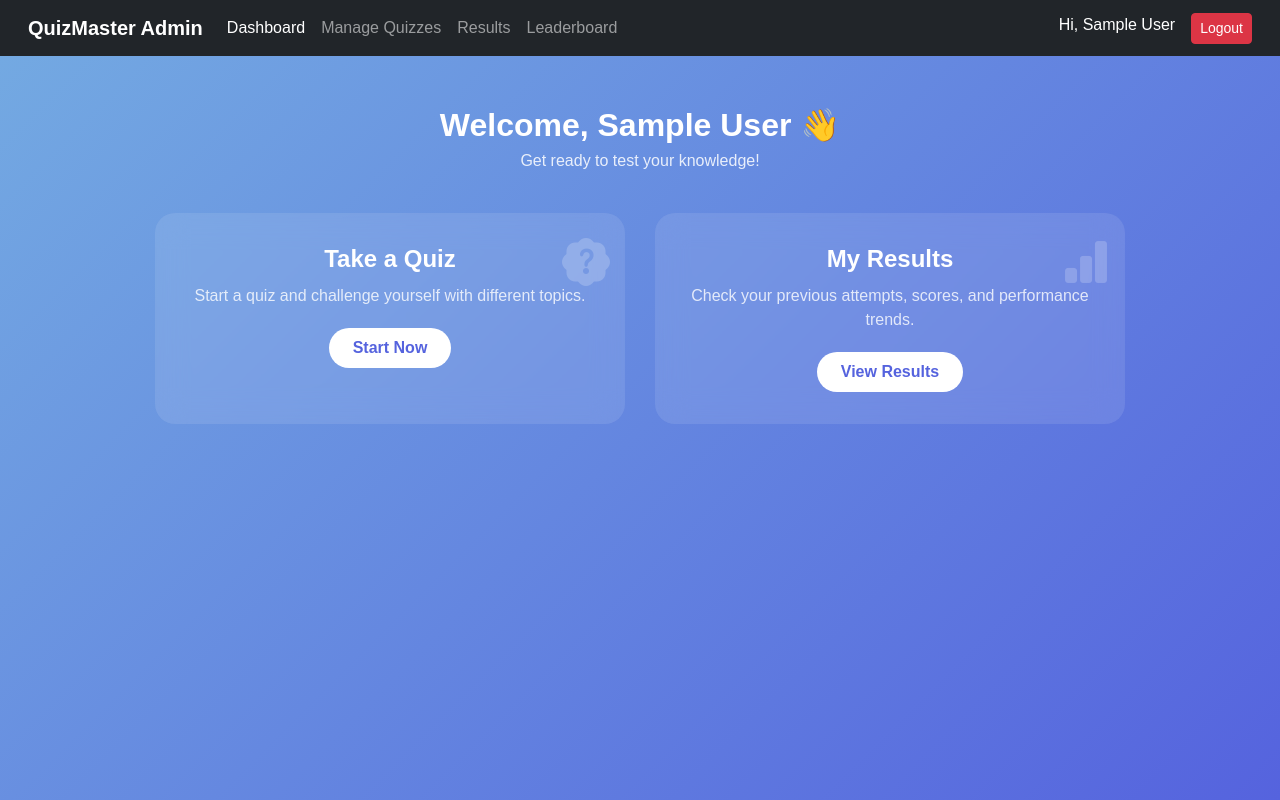
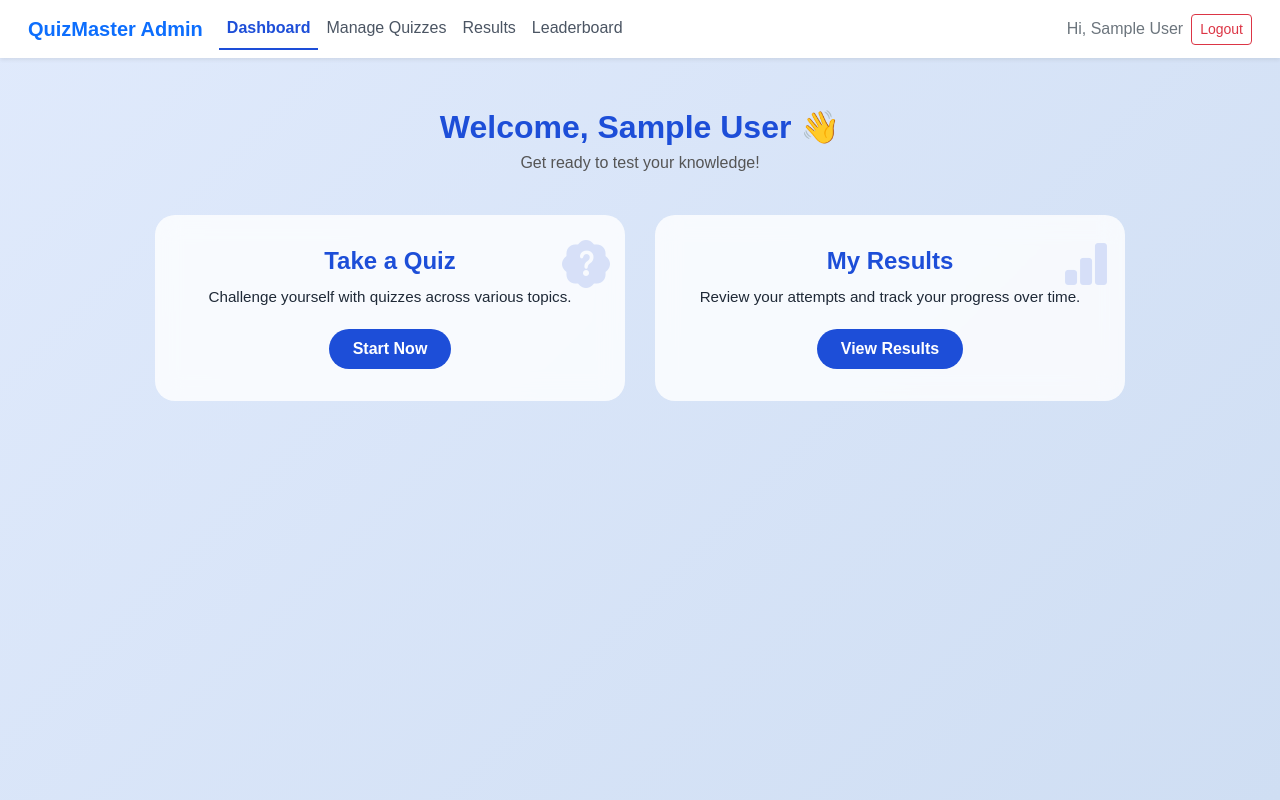
Before and after one commit to Ashu-sCode/miniProject, a PHP site: page /user/dashboard.php in a window 1280 px wide. Run offline with PHP 8.4, Linux system fonts and the light colour scheme; the visitor is signed in with stand-in values (Sample User, id 1).

Commit message:
Navbar Improvment

```diff
--- a/SmartQuiz/includes/navbar.php
+++ b/SmartQuiz/includes/navbar.php
@@ -1,88 +1,74 @@
 <?php
-// Start session if not already started
 if (session_status() === PHP_SESSION_NONE) {
     session_start();
 }
 
-// Fetch global base URL
 include_once 'config.php';
 
 $is_logged_in = isset($_SESSION['user_id']);
 $user_name = $_SESSION['user_name'] ?? 'Guest';
 $user_role = $_SESSION['user_role'] ?? 'user';
-
-// Get current page filename for active highlight
 $current_page = basename($_SERVER['PHP_SELF']);
 ?>
 
-<!-- Navbar -->
-<nav class="navbar navbar-expand-lg navbar-dark bg-dark px-3">
+<!-- Minimalist Light Navbar -->
+<nav class="navbar navbar-expand-lg navbar-light bg-white shadow-sm px-3">
     <div class="container-fluid">
-        <a class="navbar-brand fw-bold" href="<?= $base_url ?>">
+        <a class="navbar-brand fw-bold text-primary" href="<?= $base_url ?>">
             <?= ($user_role === 'admin') ? "QuizMaster Admin" : "QuizMaster" ?>
         </a>
 
-        <!--  Navbar toggler (hamburger) -->
         <button class="navbar-toggler" type="button" data-bs-toggle="collapse" data-bs-target="#navbarNav"
                 aria-controls="navbarNav" aria-expanded="false" aria-label="Toggle navigation">
             <span class="navbar-toggler-icon"></span>
         </button>
 
-        <!--  Collapsible Navbar -->
         <div class="collapse navbar-collapse" id="navbarNav">
-            <ul class="navbar-nav me-auto">
-                <!-- Navbar links -->
+            <!-- Left Links -->
+            <ul class="navbar-nav me-auto mb-2 mb-lg-0">
                 <?php if ($is_logged_in && $user_role === 'user'): ?>
                     <li class="nav-item">
-                        <a class="nav-link <?= ($current_page === 'dashboard.php') ? 'active' : '' ?>"
-                           href="<?= $base_url ?>user/dashboard.php">Dashboard</a>
+                        <a class="nav-link <?= ($current_page === 'dashboard.php') ? 'active fw-bold' : '' ?>" href="<?= $base_url ?>user/dashboard.php">Dashboard</a>
                     </li>
                     <li class="nav-item">
-                        <a class="nav-link <?= ($current_page === 'quiz_list.php') ? 'active' : '' ?>"
-                           href="<?= $base_url ?>user/quiz_list.php">Take Quiz</a>
+                        <a class="nav-link <?= ($current_page === 'quiz_list.php') ? 'active fw-bold' : '' ?>" href="<?= $base_url ?>user/quiz_list.php">Take Quiz</a>
                     </li>
                     <li class="nav-item">
-                        <a class="nav-link <?= ($current_page === 'results.php') ? 'active' : '' ?>"
-                           href="<?= $base_url ?>user/results.php">Results</a>
+                        <a class="nav-link <?= ($current_page === 'results.php') ? 'active fw-bold' : '' ?>" href="<?= $base_url ?>user/results.php">Results</a>
                     </li>
                     <li class="nav-item">
-                        <a class="nav-link <?= ($current_page === 'leaderboard.php') ? 'active' : '' ?>"
-                           href="<?= $base_url ?>leaderboard.php">Leaderboard</a>
+                        <a class="nav-link <?= ($current_page === 'leaderboard.php') ? 'active fw-bold' : '' ?>" href="<?= $base_url ?>leaderboard.php">Leaderboard</a>
                     </li>
                 <?php elseif ($is_logged_in && $user_role === 'admin'): ?>
                     <li class="nav-item">
-                        <a class="nav-link <?= ($current_page === 'dashboard.php') ? 'active' : '' ?>"
-                           href="<?= $base_url ?>admin/dashboard.php">Dashboard</a>
+                        <a class="nav-link <?= ($current_page === 'dashboard.php') ? 'active fw-bold' : '' ?>" href="<?= $base_url ?>admin/dashboard.php">Dashboard</a>
                     </li>
                     <li class="nav-item">
-                        <a class="nav-link <?= ($current_page === 'manage.php') ? 'active' : '' ?>"
-                           href="<?= $base_url ?>admin/quizzes/manage.php">Manage Quizzes</a>
+                        <a class="nav-link <?= ($current_page === 'manage.php') ? 'active fw-bold' : '' ?>" href="<?= $base_url ?>admin/quizzes/manage.php">Manage Quizzes</a>
                     </li>
                     <li class="nav-item">
-                        <a class="nav-link <?= ($current_page === 'admin_results.php') ? 'active' : '' ?>"
-                           href="<?= $base_url ?>admin/admin_results.php">Results</a>
+                        <a class="nav-link <?= ($current_page === 'admin_results.php') ? 'active fw-bold' : '' ?>" href="<?= $base_url ?>admin/admin_results.php">Results</a>
                     </li>
                     <li class="nav-item">
-                        <a class="nav-link <?= ($current_page === 'leaderboard.php') ? 'active' : '' ?>"
-                           href="<?= $base_url ?>leaderboard.php">Leaderboard</a>
+                        <a class="nav-link <?= ($current_page === 'leaderboard.php') ? 'active fw-bold' : '' ?>" href="<?= $base_url ?>leaderboard.php">Leaderboard</a>
                     </li>
                 <?php endif; ?>
             </ul>
 
-            <!--  User Section -->
-            <ul class="navbar-nav ms-auto">
+            <!-- Right User Section -->
+            <ul class="navbar-nav ms-auto mb-2 mb-lg-0 align-items-center">
                 <?php if ($is_logged_in): ?>
-                    <li class="nav-item">
-                        <span class="navbar-text text-white me-3">
+                    <li class="nav-item me-2">
+                        <span class="navbar-text text-secondary">
                             Hi, <?= htmlspecialchars($user_name) ?>
                         </span>
                     </li>
                     <li class="nav-item">
-                        <a class="btn btn-danger btn-sm" href="<?= $base_url ?>logout.php">Logout</a>
+                        <a class="btn btn-outline-danger btn-sm" href="<?= $base_url ?>logout.php">Logout</a>
                     </li>
                 <?php else: ?>
                     <li class="nav-item">
-                        <a class="nav-link" href="<?= $base_url ?>login.php">Login</a>
+                        <a class="nav-link text-primary fw-semibold" href="<?= $base_url ?>login.php">Login</a>
                     </li>
                 <?php endif; ?>
             </ul>
@@ -90,5 +76,23 @@ $current_page = basename($_SERVER['PHP_SELF']);
     </div>
 </nav>
 
-<!-- ✅ Include Bootstrap JS bundle at the end of the body (important for toggler) -->
+<!-- Include Bootstrap JS -->
 <script src="https://cdn.jsdelivr.net/npm/bootstrap@5.3.3/dist/js/bootstrap.bundle.min.js"></script>
+
+<style>
+.navbar-nav .nav-link {
+    color: #4b5563;
+    transition: color 0.2s;
+}
+.navbar-nav .nav-link:hover {
+    color: #1d4ed8;
+}
+.navbar-nav .nav-link.active {
+    color: #1d4ed8;
+    border-bottom: 2px solid #1d4ed8;
+    border-radius: 0;
+}
+.navbar-brand {
+    font-size: 1.25rem;
+}
+</style>
--- a/SmartQuiz/user/dashboard.php
+++ b/SmartQuiz/user/dashboard.php
@@ -13,10 +13,10 @@ include '../includes/config.php';
 <style>
 body {
     font-family: 'Poppins', sans-serif;
-        background: linear-gradient(135deg, #74ABE2, #5563DE);
+    background: linear-gradient(135deg, #E0EAFC, #CFDEF3);
     min-height: 100vh;
     margin: 0;
-        color: #fff;
+    color: #333;
 }
 
 .dashboard {
@@ -26,8 +26,8 @@ include '../includes/config.php';
     padding: 0 15px;
 }
 
-    h2 { font-weight: 700; margin-bottom: 5px; }
-    p.subtitle { color: rgba(255,255,255,0.85); margin-bottom: 40px; }
+h2 { font-weight: 700; margin-bottom: 5px; color: #1d4ed8; }
+p.subtitle { color: #555; margin-bottom: 40px; }
 
 .panel-container {
     display: flex;
@@ -39,19 +39,20 @@ include '../includes/config.php';
 .panel {
     flex: 1 1 300px;
     min-width: 280px;
-        background: rgba(255,255,255,0.1);
-        backdrop-filter: blur(15px);
+    background: rgba(255,255,255,0.8);
+    backdrop-filter: blur(12px);
     border-radius: 20px;
     padding: 2rem;
     transition: transform 0.3s, box-shadow 0.3s;
     cursor: pointer;
     position: relative;
     overflow: hidden;
+    color: #1d4ed8;
 }
 
 .panel:hover {
-        transform: translateY(-10px);
-        box-shadow: 0 15px 40px rgba(0,0,0,0.2);
+    transform: translateY(-5px);
+    box-shadow: 0 10px 25px rgba(0,0,0,0.15);
 }
 
 .panel h3 {
@@ -61,8 +62,9 @@ include '../includes/config.php';
 }
 
 .panel p {
-        color: rgba(255,255,255,0.8);
+    color: #1f2937;
     margin-bottom: 20px;
+    font-size: 0.95rem;
 }
 
 .panel i {
@@ -70,7 +72,7 @@ include '../includes/config.php';
     position: absolute;
     top: 15px;
     right: 15px;
-        opacity: 0.2;
+    opacity: 0.15;
 }
 
 .panel a {
@@ -78,15 +80,15 @@ include '../includes/config.php';
     padding: 0.5rem 1.5rem;
     border-radius: 50px;
     text-decoration: none;
-        background: #fff;
-        color: #5563DE;
+    background: #1d4ed8;
+    color: #fff;
     font-weight: 600;
     transition: background 0.3s, transform 0.3s;
 }
 
 .panel a:hover {
-        background: #f0f0f0;
-        transform: translateY(-3px);
+    background: #1e40af;
+    transform: translateY(-2px);
 }
 
 @media(max-width: 768px){
@@ -105,14 +107,14 @@ include '../includes/config.php';
             <div class="panel" onclick="location.href='quiz_list.php'">
                 <i class="bi bi-patch-question-fill"></i>
                 <h3>Take a Quiz</h3>
-                <p>Start a quiz and challenge yourself with different topics.</p>
+                <p>Challenge yourself with quizzes across various topics.</p>
                 <a href="quiz_list.php">Start Now</a>
             </div>
 
             <div class="panel" onclick="location.href='results.php'">
                 <i class="bi bi-bar-chart-fill"></i>
                 <h3>My Results</h3>
-                <p>Check your previous attempts, scores, and performance trends.</p>
+                <p>Review your attempts and track your progress over time.</p>
                 <a href="results.php">View Results</a>
             </div>
         </div>
```
Lines whose indentation alone changed are shown as unchanged.
